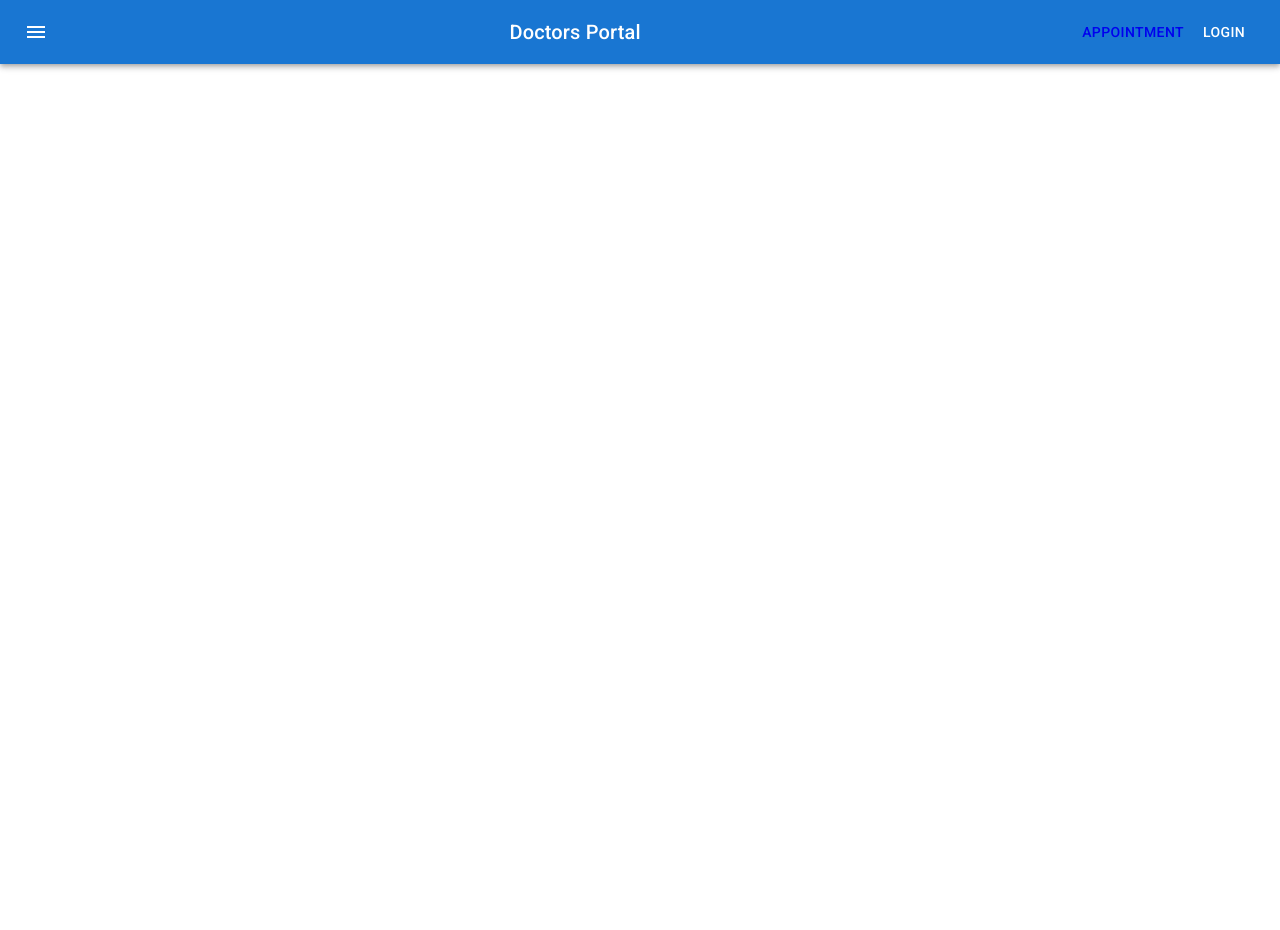
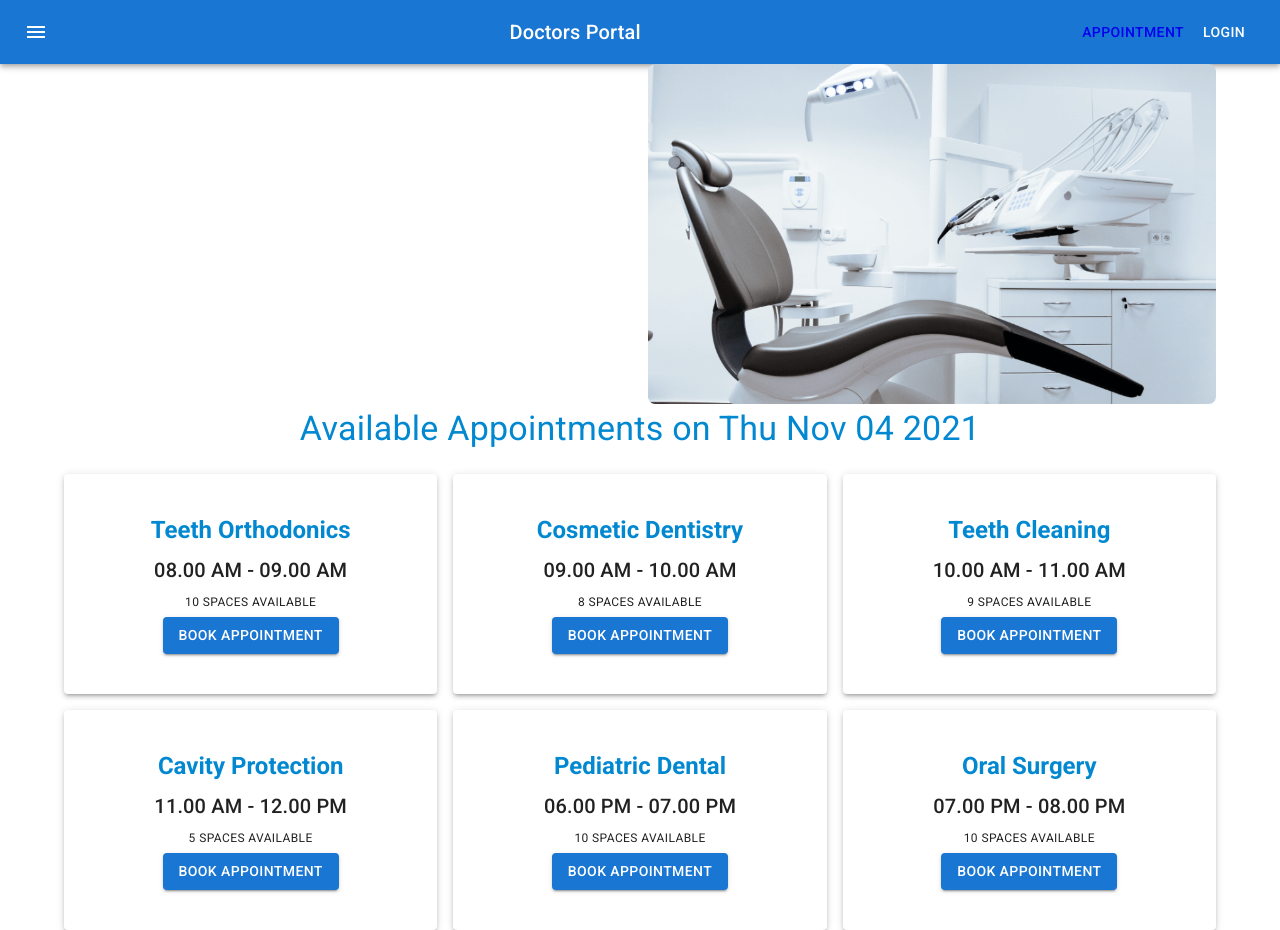
Before and after one commit to MuhammadHafijur/doctors-portal-client, a React (Create React App) app: page /appointment in a window 1280 px wide. Before the commit the page ends 800 px from the top, so only its background shows below. Built offline with nearby package versions, Linux system fonts and the light colour scheme.

Commit message:
added appointment, calendar and booking component

```diff
--- a/package.json
+++ b/package.json
@@ -6,10 +6,12 @@
     "@emotion/react": "^11.5.0",
     "@emotion/styled": "^11.3.0",
     "@mui/icons-material": "^5.0.5",
+    "@mui/lab": "^5.0.0-alpha.53",
     "@mui/material": "^5.0.6",
     "@testing-library/jest-dom": "^5.11.4",
     "@testing-library/react": "^11.1.0",
     "@testing-library/user-event": "^12.1.10",
+    "date-fns": "^2.25.0",
     "react": "^17.0.2",
     "react-dom": "^17.0.2",
     "react-router-dom": "^5.3.0",
--- a/src/Pages/Appointment/Appointment/Appointment.js
+++ b/src/Pages/Appointment/Appointment/Appointment.js
@@ -1,10 +1,15 @@
 import React from 'react';
 import Navigation from '../../Shared/Navigation/Navigation';
+import AppointmentHeader from '../AppointmentHeader/AppointmentHeader';
+import AvailableAppointments from '../AvailableAppointments/AvailableAppointments';
 
 const Appointment = () => {
+    const [date, setDate] = React.useState(new Date());
     return (
         <div>
             <Navigation></Navigation>
+            <AppointmentHeader date={date} setDate={setDate}></AppointmentHeader>
+            <AvailableAppointments date={date}></AvailableAppointments>
         </div>
     );
 };
--- /dev/null
+++ b/src/Pages/Appointment/AppointmentHeader/AppointmentHeader.js
@@ -0,0 +1,22 @@
+import { Container, Grid } from '@mui/material';
+import React from 'react';
+import chair from '../../../images/chair.png'
+import Calendar from '../../Shared/Calendar/Calendar';
+
+const AppointmentHeader = ({date, setDate}) => {
+
+    return (
+        <Container>
+            <Grid container spacing={2}>
+                <Grid item xs={12} md={6}>
+                    <Calendar date={date} setDate={setDate}></Calendar>
+                </Grid>
+                <Grid item xs={12} md={6}>
+                    <img style={{width: '100%'}} src={chair} alt="" />
+                </Grid>
+            </Grid>
+        </Container>
+    );
+};
+
+export default AppointmentHeader;
--- /dev/null
+++ b/src/Pages/Appointment/AvailableAppointments/AvailableAppointments.js
@@ -0,0 +1,61 @@
+import { Container, Grid, Typography } from "@mui/material";
+import React from "react";
+import Booking from "../Booking/Booking";
+
+const bookings = [
+  {
+    id: 1,
+    name: "Teeth Orthodonics",
+    time: "08.00 AM - 09.00 AM",
+    space: 10,
+  },
+  {
+    id: 2,
+    name: "Cosmetic Dentistry",
+    time: "09.00 AM - 10.00 AM",
+    space: 8,
+  },
+  {
+    id: 3,
+    name: "Teeth Cleaning",
+    time: "10.00 AM - 11.00 AM",
+    space: 9,
+  },
+  {
+    id: 4,
+    name: "Cavity Protection",
+    time: "11.00 AM - 12.00 PM",
+    space: 5,
+  },
+  {
+    id: 5,
+    name: "Pediatric Dental",
+    time: "06.00 PM - 07.00 PM",
+    space: 10,
+  },
+  {
+    id: 6,
+    name: "Oral Surgery",
+    time: "07.00 PM - 08.00 PM",
+    space: 10,
+  },
+];
+
+const AvailableAppointments = ({ date }) => {
+  return (
+    <Container>
+      <Typography variant="h4" sx={{color: 'info.main', mb: 3}}>Available Appointments on {date.toDateString()}</Typography>
+      <Grid container spacing={2}>
+        {
+            bookings.map(booking => <Booking
+            key={booking.id}
+            booking={booking}
+            >
+            </Booking>)
+        }
+      </Grid>
+    </Container>
+  );
+};
+
+export default AvailableAppointments;
--- /dev/null
+++ b/src/Pages/Appointment/Booking/Booking.js
@@ -0,0 +1,28 @@
+import { Grid } from "@mui/material";
+import React from "react";
+import Paper from '@mui/material/Paper';
+import Typography from '@mui/material/Typography';
+import Button from '@mui/material/Button';
+
+
+const Booking = ({booking}) => {
+    const {name, time, space} = booking;
+  return (
+    <Grid item xs={12} sm={6} md={4}>
+      <Paper elevation={3} sx={{py: 5}}>
+      <Typography sx={{color: 'info.main', fontWeight: 'bold'}} variant="h5" gutterBottom component="div">
+        {name}
+      </Typography>
+      <Typography variant="h6" gutterBottom component="div">
+        {time}
+      </Typography>
+      <Typography variant="caption" display="block" gutterBottom>
+        {space} SPACES AVAILABLE
+      </Typography>
+      <Button variant="contained">BOOK APPOINTMENT</Button>
+      </Paper>
+    </Grid>
+  );
+};
+
+export default Booking;
--- /dev/null
+++ b/src/Pages/Shared/Calendar/Calendar.js
@@ -0,0 +1,24 @@
+import React from "react";
+import isWeekend from "date-fns/isWeekend";
+import TextField from "@mui/material/TextField";
+import AdapterDateFns from "@mui/lab/AdapterDateFns";
+import LocalizationProvider from "@mui/lab/LocalizationProvider";
+import StaticDatePicker from "@mui/lab/StaticDatePicker";
+
+const Calendar = ({date, setDate}) => {
+
+  return (
+    <LocalizationProvider dateAdapter={AdapterDateFns}>
+      <StaticDatePicker
+        displayStaticWrapperAs="desktop"
+        value={date}
+        onChange={(newValue) => {
+          setDate(newValue);
+        }}
+        renderInput={(params) => <TextField {...params} />}
+      />
+    </LocalizationProvider>
+  );
+};
+
+export default Calendar;
```
Also changed, not shown: src/Pages/Appointment/BookingModal/BookingModal.js (added), 1 other file (tests, documents, lock files or other folders).
